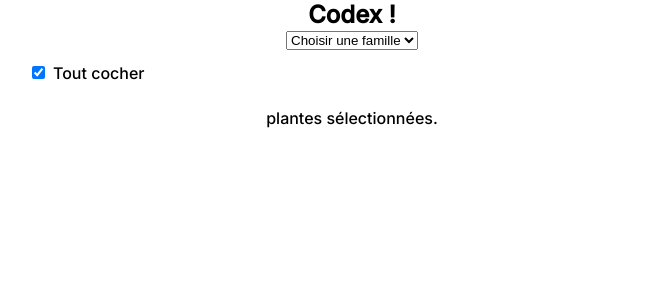
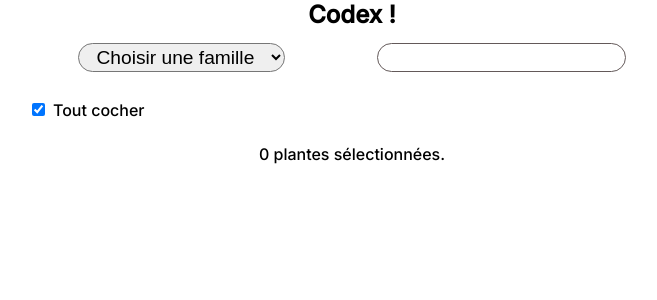
Before and after one commit to ntapiaDev/quizz-plantes, a PHP site: template templates/codex/index.html.twig in a window 1280 px wide. Shown: the top 300 px of the page, without its empty margins (288-945 px from the left). Run offline with PHP 8.4, Linux system fonts and the light colour scheme; the template is opened without the code that fills it, so the values that code supplies are empty; some libraries are stand-ins or nearby versions.

Commit message:
Codex : filtre par nom latin

```diff
--- a/public/css/codex.css
+++ b/public/css/codex.css
@@ -1,6 +1,24 @@
 h1 {}
 
 /* FILTER */
+
+.search-bar {
+    width: 50%;
+    margin: auto;
+    display: flex;
+    align-items: center;
+    justify-content: space-around;
+}
+.search-bar select {
+    font-size: 1.2em;
+    border-radius: 15px;
+    padding: .1em 0.7em;
+}
+.search input {
+    height: 10px;
+    position: relative;
+    top: 14px;
+}
 
 .checkboxes {
     width: 50%;
--- a/public/js/codex.js
+++ b/public/js/codex.js
@@ -1,12 +1,13 @@
-const checkboxes = document.querySelectorAll('.checkbox input');
 const select = document.querySelector('#famille');
+const search = document.querySelector('#latin');
+const checkboxes = document.querySelectorAll('.checkbox-category');
 const checkAll = document.querySelector('#checkAll');
 
 let cards = document.querySelectorAll('.card');
 
 const update = (e) => {
     //Gestion des checkbox
-    if(e.target.value === 'checkAll') {
+    if(e && e.target.dataset.id === 'checkAll') {
         checkboxes.forEach(checkbox => e.target.checked === true ? checkbox.checked = true : checkbox.checked = false);
     } else {
         let allChecked = true;
@@ -14,6 +15,7 @@ const update = (e) => {
         allChecked === true ? checkAll.checked = true : checkAll.checked = false;
     }
 
+    //Filtre
     let count = 0;
     const addToFilter = (card) => {
         card.classList.remove('hidden');
@@ -21,14 +23,20 @@ const update = (e) => {
     }
     //Filtre par familles
     let famille = select.value;
+    //Filtre par nom latin
+    let latin = search.value.toLowerCase();
     //Filtre par catégories
     let checked = [];
     checkboxes.forEach(checkbox => checkbox.checked ? checked.push(checkbox.attributes[1].value) : '');
-    cards.forEach(card => (famille == card.dataset.family || famille == 'all') && checked.includes(card.dataset.category) ? addToFilter(card) : card.classList.add('hidden'));
+
+    cards.forEach(card => (famille == card.dataset.family || famille == 'all') && (card.children[0].textContent.toLowerCase().includes(latin) || latin === '') && checked.includes(card.dataset.category) ? addToFilter(card) : card.classList.add('hidden'));
+
     document.querySelector('.count').textContent = count;
 }
 
 select.addEventListener('change', update);
+search.addEventListener('input', (e) => update(e));
 checkboxes.forEach(checkbox => checkbox.addEventListener('click', (e) => update(e)));
+checkAll.addEventListener('click', (e) => update(e));
 
-// update();
+update();
--- a/templates/codex/index.html.twig
+++ b/templates/codex/index.html.twig
@@ -12,6 +12,7 @@
 
         <div class="filter">
 
+            <div class="search-bar">
                 <select id="famille">
                     <option value="all">Choisir une famille</option>
                     {% for famille in familles %}
@@ -19,15 +20,22 @@
                     {% endfor %}
                 </select>
 
+                <div class="search">
+                    <input type="text" id="latin">
+                    {# <label for="latin">Recherche</label> #}
+                </div>
+            </div>
+
+
             <div class="checkboxes">
                 {% for categorie in categories %}
                     <div class="checkbox">
-                        <input type="checkbox" id="{{categorie['Categorie']}}" checked="false">
+                        <input type="checkbox" id="{{categorie['Categorie']}}" checked="false" class="checkbox-category">
                         <label for="{{categorie['Categorie']}}">{{categorie['Categorie']|capitalize}}</label>
                     </div>
                 {% endfor %}
                 <div class="checkbox">
-                    <input type="checkbox" id="checkAll" value="checkAll" checked>
+                    <input type="checkbox" id="checkAll" data-id="checkAll" checked>
                     <label for="checkAll">Tout cocher</label>
                 </div>
             </div>
```
Lines whose indentation alone changed are shown as unchanged.
